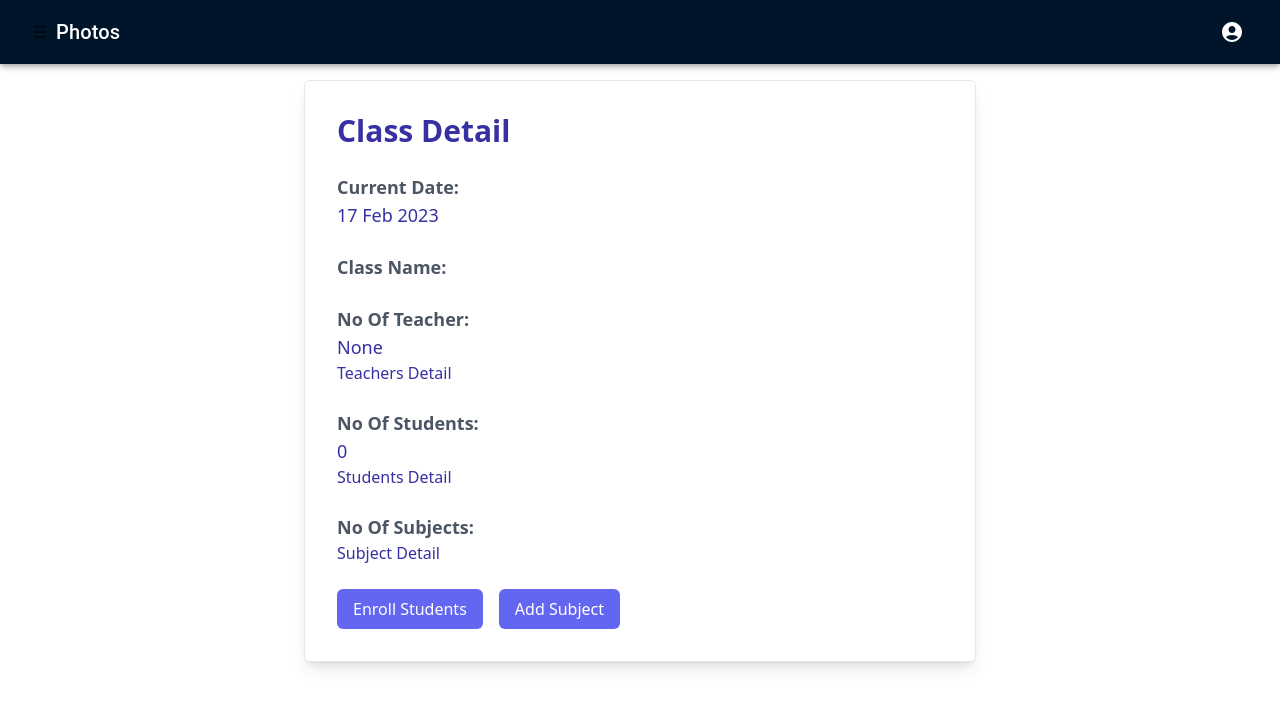
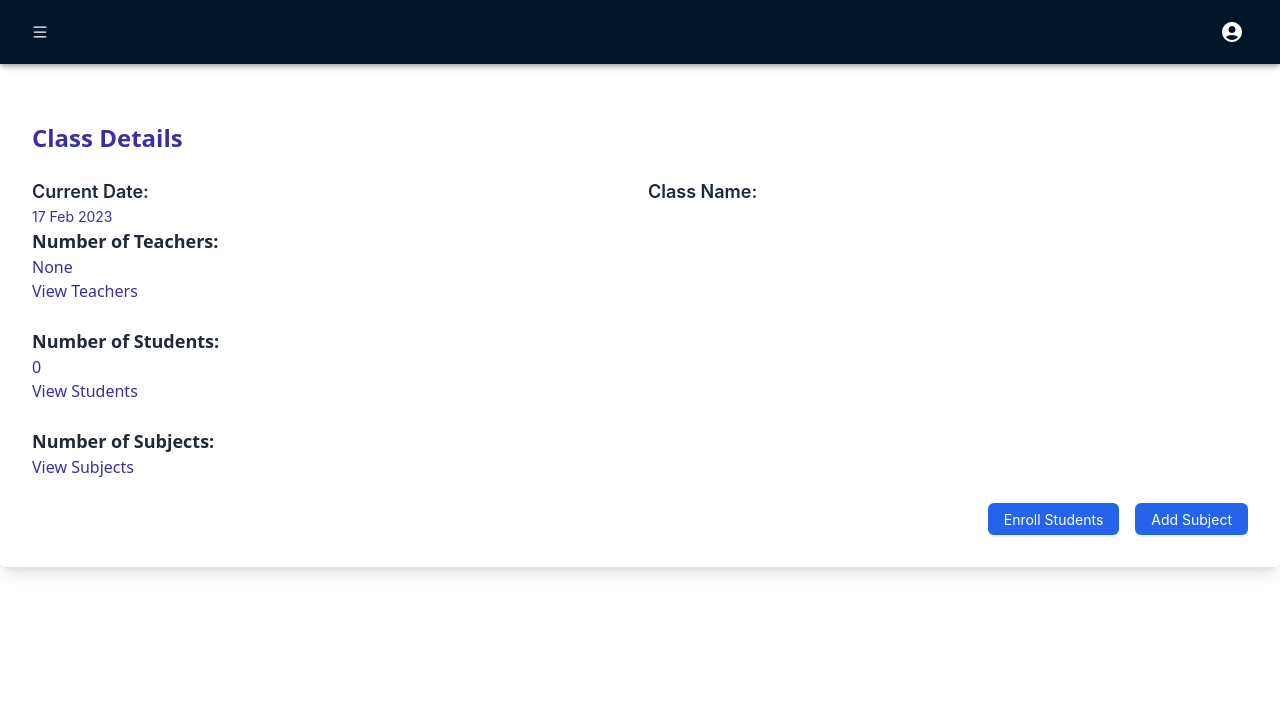
Before and after one commit to Sameerraza7760/School-manegement-system, a React (Vite) app: page /classDetail/1 in a window 1280 px wide. Shown: the top 708 px of the page. Built offline with nearby package versions, Linux system fonts and the light colour scheme; no server answers; the database is empty.

Commit message:
profile work

```diff
--- a/src/Pages/Admin/AdminHome/AdminHome.tsx
+++ b/src/Pages/Admin/AdminHome/AdminHome.tsx
@@ -26,7 +26,7 @@ function AdminHome() {
             <h2 className="text-lg font-semibold">Total Students</h2>
             {/* Replace Data component with your logic */}
             <span className="text-2xl font-bold text-green-500">
-              {totalStudents.length}
+              {totalStudents?.length}
             </span>
           </div>
 
@@ -36,7 +36,7 @@ function AdminHome() {
             <h2 className="text-lg font-semibold">Total Classes</h2>
             {/* Replace Data component with your logic */}
             <span className="text-2xl font-bold text-green-500">
-              {totatClasses.length}
+              {totatClasses?.length}
             </span>
           </div>
 
@@ -46,7 +46,7 @@ function AdminHome() {
             <h2 className="text-lg font-semibold">Total Teachers</h2>
             {/* Replace Data component with your logic */}
             <span className="text-2xl font-bold text-green-500">
-              {totalTeachers.length}
+              {totalTeachers?.length}
             </span>
           </div>
 
--- a/src/Pages/Admin/ClassRelated/ClassDetail.tsx
+++ b/src/Pages/Admin/ClassRelated/ClassDetail.tsx
@@ -1,6 +1,7 @@
+import { Button, Col, Row } from "antd";
 import { useEffect, useState } from "react";
 import { useSelector } from "react-redux";
-import { useNavigate, useParams } from "react-router-dom";
+import { Link, useNavigate, useParams } from "react-router-dom";
 import useClassRoom from "../../../hooks/useClassRoom";
 import useStudent from "../../../hooks/useStudent";
 import useTeacher from "../../../hooks/useTeacher";
@@ -15,7 +16,8 @@ const ClassDetail = () => {
   const enrolledStudents: StudentDetail[] = useSelector(
     (state?: any) => state.students.enrolledStudents
   );
-  console.log(enrolledStudents);
+
+
 
   const { getClassDetailById } = useClassRoom();
   const { id } = useParams();
@@ -40,7 +42,6 @@ const ClassDetail = () => {
         console.error("Error fetching teachers:", error);
       }
     };
-
     fetchData();
   }, []);
 
@@ -51,66 +52,69 @@ const ClassDetail = () => {
   return (
     <>
       <Header />
-      <div className="container mx-auto mt-[80px]">
-      <div className="max-w-2xl mx-auto bg-white p-8 rounded-md shadow-lg border">
-        <h2 className="text-3xl font-bold mb-6 text-indigo-800">Class Detail</h2>
+      <div className="container mx-auto mt-[90px] w-full">
+      <div className="mx-auto bg-white p-8 rounded-md shadow-lg">
+        <h1 className="mb-6 text-indigo-800 text-2xl font-bold">Class Details</h1>
+
+        <Row gutter={[16, 16]}>
+          <Col span={12}>
+            <p className="text-gray-800 text-lg font-semibold">Current Date:</p>
+            <p className="text-indigo-800">17 Feb 2023</p>
+          </Col>
+          <Col span={12}>
+            <p className="text-gray-800 text-lg font-semibold">Class Name:</p>
+            <p className="text-indigo-800">{classDetail?.className}</p>
+          </Col>
+        </Row>
 
         <div className="mb-6">
-          <p className="text-gray-600 text-lg font-semibold">Current Date:</p>
-          <p className="text-indigo-800 text-lg">17 Feb 2023</p>
+          <p className="text-gray-800 text-lg font-semibold">Number of Teachers:</p>
+          <p className="text-indigo-800">None</p>
+          <Link
+            to={`/TeacherDetail/${id || ""}`}
+            className="text-indigo-800 hover:underline focus:outline-none block"
+          >
+            View Teachers
+          </Link>
         </div>
 
         <div className="mb-6">
-          <p className="text-gray-600 text-lg font-semibold">Class Name:</p>
-          <p className="text-indigo-800 text-lg">{classDetail?.className}</p>
+          <p className="text-gray-800 text-lg font-semibold">Number of Students:</p>
+          <p className="text-indigo-800">{filterStudent.length}</p>
+          <Link
+            to={`/studentList/${id || ""}`}
+            className="text-indigo-800 hover:underline focus:outline-none block"
+          >
+            View Students
+          </Link>
         </div>
 
         <div className="mb-6">
-          <p className="text-gray-600 text-lg font-semibold">No Of Teacher:</p>
-          <p className="text-indigo-800 text-lg">None</p>
-          <button
-            onClick={() => navigate(`/TeacherDetail/${id || ""}`)}
-            className="text-indigo-800 hover:underline focus:outline-none"
+          <p className="text-gray-800 text-lg font-semibold">Number of Subjects:</p>
+          <p className="text-indigo-800">{classDetail?.subjects?.length}</p>
+          <Link
+            to={`/subjectDetail/${id || ""}`}
+            className="text-indigo-800 hover:underline focus:outline-none block"
           >
-            Teachers Detail
-          </button>
+            View Subjects
+          </Link>
         </div>
 
-        <div className="mb-6">
-          <p className="text-gray-600 text-lg font-semibold">No Of Students:</p>
-          <p className="text-indigo-800 text-lg">{filterStudent.length}</p>
-          <button
-            onClick={() => navigate(`/studentList/${id || ""}`)}
-            className="text-indigo-800 hover:underline focus:outline-none"
-          >
-            Students Detail
-          </button>
-        </div>
-
-        <div className="mb-6">
-          <p className="text-gray-600 text-lg font-semibold">No Of Subjects:</p>
-          <p className="text-indigo-800 text-lg">{classDetail?.subjects?.length}</p>
-          <button
-            onClick={() => navigate(`/subjectDetail/${id || ""}`)}
-            className="text-indigo-800 hover:underline focus:outline-none"
-          >
-            Subject Detail
-          </button>
-        </div>
-
-        <div className="flex space-x-4">
-          <button
-            className="bg-indigo-500 text-white py-2 px-4 rounded-md hover:bg-indigo-600 focus:outline-none"
+        <div className="flex justify-end space-x-4">
+          <Button
+            type="primary"
+            className="bg-blue-600"
             onClick={() => navigate(`/StudentForm/${id || ""}`)}
           >
             Enroll Students
-          </button>
-          <button
-            className="bg-indigo-500 text-white py-2 px-4 rounded-md hover:bg-indigo-600 focus:outline-none"
+          </Button>
+          <Button
+            className="bg-blue-600"
+            type="primary"
             onClick={() => navigate(`/addSubject/${id || ""}`)}
           >
             Add Subject
-          </button>
+          </Button>
         </div>
       </div>
     </div>
--- a/src/Pages/Student/ClassMaterial/MaterialCard.tsx
+++ b/src/Pages/Student/ClassMaterial/MaterialCard.tsx
@@ -1,5 +1,4 @@
-
-import React from 'react';
+import React from "react";
 
 interface Material {
   id: number;
--- a/src/Pages/components/Header/Header.tsx
+++ b/src/Pages/components/Header/Header.tsx
@@ -10,17 +10,17 @@ import Typography from "@mui/material/Typography";
 import { Button } from "antd";
 import * as React from "react";
 import { useNavigate } from "react-router-dom";
+import { useSelector } from "react-redux";
 import Sidebar from "../Sidebar/Sidebar";
+import { AdminCredentials } from "../../../types/types.auth";
 
 function Header() {
   const navigate = useNavigate();
   const [auth, setAuth] = React.useState(true);
   const [anchorEl, setAnchorEl] = React.useState<null | HTMLElement>(null);
   const [drawerVisible, setDrawerVisible] = React.useState(false);
+ const adminDetail:AdminCredentials=useSelector((state:any)=>state.admin.admin)
 
-  const handleChange = (event: React.ChangeEvent<HTMLInputElement>) => {
-    setAuth(event.target.checked);
-  };
 
   const handleMenu = (event: React.MouseEvent<HTMLElement>) => {
     setAnchorEl(event.currentTarget);
@@ -43,11 +43,11 @@ function Header() {
     <Box sx={{ flexGrow: 1 }}>
       <AppBar position="fixed" style={{ backgroundColor: "#001529" }}>
         <Toolbar>
-          <Button type="text" icon={<MenuOutlined />} onClick={showDrawer} />
+          <Button type="text" className="text-white" icon={<MenuOutlined />} onClick={showDrawer} />
           <Sidebar visible={drawerVisible} onClosed={closeDrawer} />
 
           <Typography variant="h6" component="div" sx={{ flexGrow: 1 }}>
-            Photos
+            {adminDetail?.schoolName}
           </Typography>
           {auth && (
             <div>
--- /dev/null
+++ b/src/reducers/profilesReducer.ts
@@ -0,0 +1,23 @@
+import { updateAdminCred } from "../types/types.auth";
+
+const initialState:updateAdminCred = {
+    username: "",
+    phoneNumber: "",
+    image: null,
+  };
+
+  const reducer = (state: any, action: any) => {
+    switch (action.type) {
+      case "SET_NAME":
+        return { ...state, username: action.payload };
+      case "SET_PHONE_NUMBER":
+        return { ...state, phoneNumber: action.payload };
+      case "SET_IMAGE":
+        return { ...state, image: action.payload };
+      default:
+        return state;
+    }
+  };
+
+
+  export { initialState, reducer };
--- a/src/types/types.auth.ts
+++ b/src/types/types.auth.ts
@@ -5,4 +5,15 @@ export interface AdminCredentials {
   role: string | undefined;
   password: string;
   schoolid?: string | undefined;
+  image?: string|null,
+  phoneNumber?: string,
 }
+
+
+export interface updateAdminCred{
+
+    username?: string,
+    phoneNumber?: string,
+    image?: string|null,
+
+}
```
Also changed, not shown: src/Pages/Admin/AdminProfile/AdminProfile.tsx (+104 -6 lines), src/Pages/Admin/Studentlist/StudentRelated/AllStudent.tsx (+19 -29 lines), src/Pages/Student/ClassMaterial/StudentAssignment.tsx (+14 -15 lines), src/hooks/useAuth.ts (+24 -11 lines).
